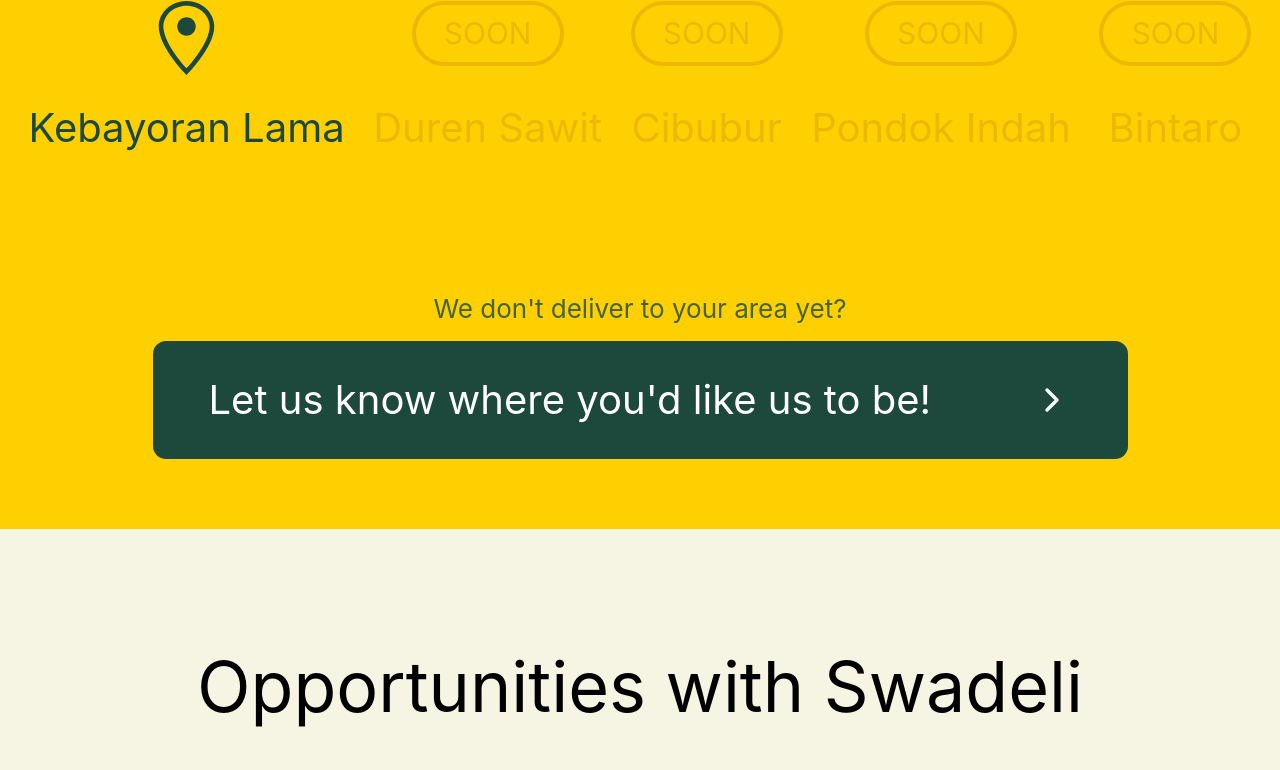
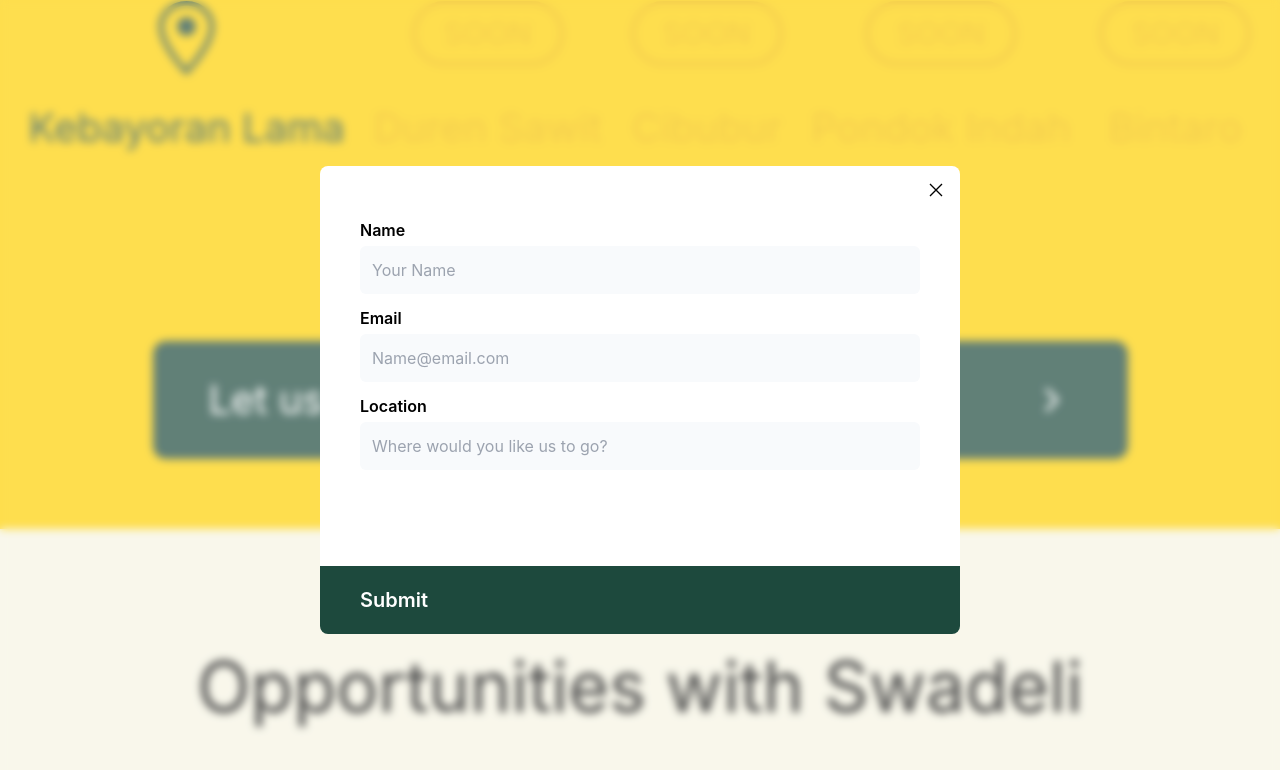
Before and after one commit to novrandobilly/swadeli-compro, a Next.js app: page / in a window 1280 px wide. Both pictures are taken after a click on the element "Let us know where you'd like us to be!". Shown: the part 2158-2928 px from the top of the page. Built offline with nearby package versions, Linux system fonts and the light colour scheme; a web font is replaced by a local one.

Commit message:
addPopup

```diff
--- a/components/Body/Body.js
+++ b/components/Body/Body.js
@@ -1,4 +1,4 @@
-import React from "react";
+import React, { useState } from "react";
 import Image from "next/image";
 import styles from "./Body.module.scss";
 import appleImage from "../../assets/apple-asset.png";
@@ -13,11 +13,15 @@
 import { HiOutlineArrowNarrowRight } from "react-icons/hi";
 import { HiOutlineArrowNarrowLeft } from "react-icons/hi";
 import mockup from "../../assets/mockup.png";
+import Modal from "../Modal/modal";
 
 const Body = () => {
-
+  const [showModal, setShowModal] = useState(false);
   return (
     <div className={styles["body"]}>
+      <div className={`${showModal ? "block" : "hidden"}`}>
+        <Modal setShowModal={setShowModal} />
+      </div>
       <div className={styles["content-1"]}>
         <div className={styles["apple-image"]}>
           <Image src={appleImage} />
@@ -135,7 +139,10 @@
         <p className="mt-[131px] text-[#476332] text-[26px] text-center mb-[13px]">
           We don't deliver to your area yet?
         </p>
-        <div className="w-[975px] cursor-pointer h-[118px] bg-[#1D493D] px-[56px] rounded-[13px] mx-auto flex flex-row justify-between">
+        <div
+          onClick={() => setShowModal(true)}
+          className="w-[975px] cursor-pointer h-[118px] bg-[#1D493D] px-[56px] rounded-[13px] mx-auto flex flex-row justify-between"
+        >
           <span className="text-[40px] text-white my-auto">
             Let us know where you'd like us to be!
           </span>
--- /dev/null
+++ b/components/Modal/modal.js
@@ -0,0 +1,55 @@
+import React from "react";
+import { GrClose } from "react-icons/gr";
+export default function Modal({ setShowModal }) {
+  const handlePopUp = (e) => {
+    if (e.target.id === "container" || e.target.id === "close")
+      setShowModal(false);
+  };
+  return (
+    <div
+      id="container"
+      onClick={handlePopUp}
+      className="backdrop-blur-sm bg-white/30 fixed inset-0 z-20 flex justify-center items-center flex-col"
+    >
+      <div className="bg-white w-2/4 h-2/4 rounded-t-lg p-10 relative">
+        <GrClose id="close" className="absolute right-4 top-4 cursor-pointer" />
+        <div className="flex flex-col mt-3">
+          <label for="name" className="font-semibold mb-1">
+            Name
+          </label>
+          <input
+            id="name"
+            type="text"
+            placeholder="Your Name"
+            className="bg-[#F8FAFC] focus:ring-blue-500 focus:border-blue-500 p-3 rounded-md"
+          />
+        </div>
+        <div className="flex flex-col mt-3">
+          <label for="email" className="font-semibold mb-1">
+            Email
+          </label>
+          <input
+            id="email"
+            type="email"
+            placeholder="Name@email.com"
+            className="bg-[#F8FAFC] focus:ring-blue-500 focus:border-blue-500 p-3 rounded-md"
+          />
+        </div>
+        <div className="flex flex-col mt-3">
+          <label for="location" className="font-semibold mb-1">
+            Location
+          </label>
+          <input
+            id="location"
+            type="text"
+            placeholder="Where would you like us to go?"
+            className="bg-[#F8FAFC] focus:ring-blue-500 focus:border-blue-500 p-3 rounded-md"
+          />
+        </div>
+      </div>
+      <div className="cursor-pointer bg-[#1D493D] w-2/4 rounded-b-lg px-10 py-5 text-white font-semibold text-xl hover:bg-[#183d33]">
+        Submit
+      </div>
+    </div>
+  );
+}
--- a/pages/index.js
+++ b/pages/index.js
@@ -3,6 +3,8 @@
 import Footer from "../components/Footer/Footer";
 import styles from "./Home.module.scss";
 import Body from "../components/Body/Body";
+import { useState } from "react";
+import Modal from "../components/Modal/modal";
 
 export default function Home() {
   return (
@@ -21,6 +23,9 @@
         <Body />
         <Footer />
       </main>
+      {/* <Header />
+          <Modal />
+          <Footer /> */}
     </div>
   );
 }
```
